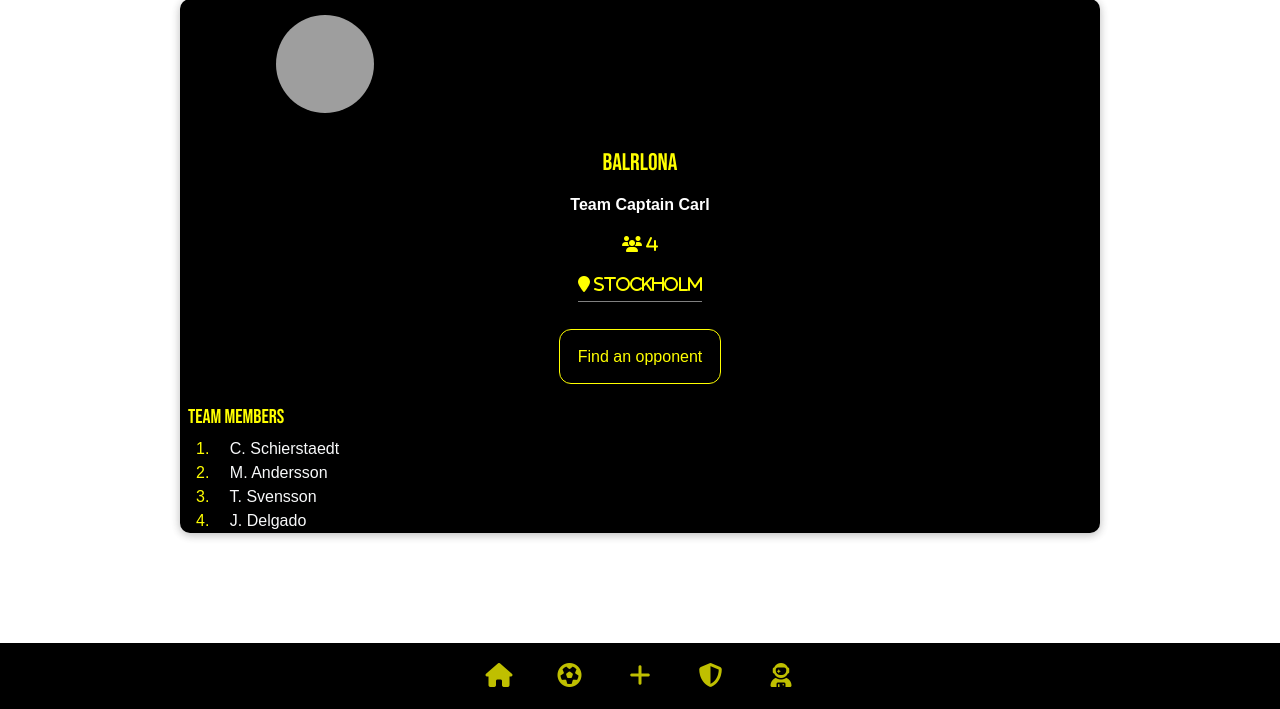
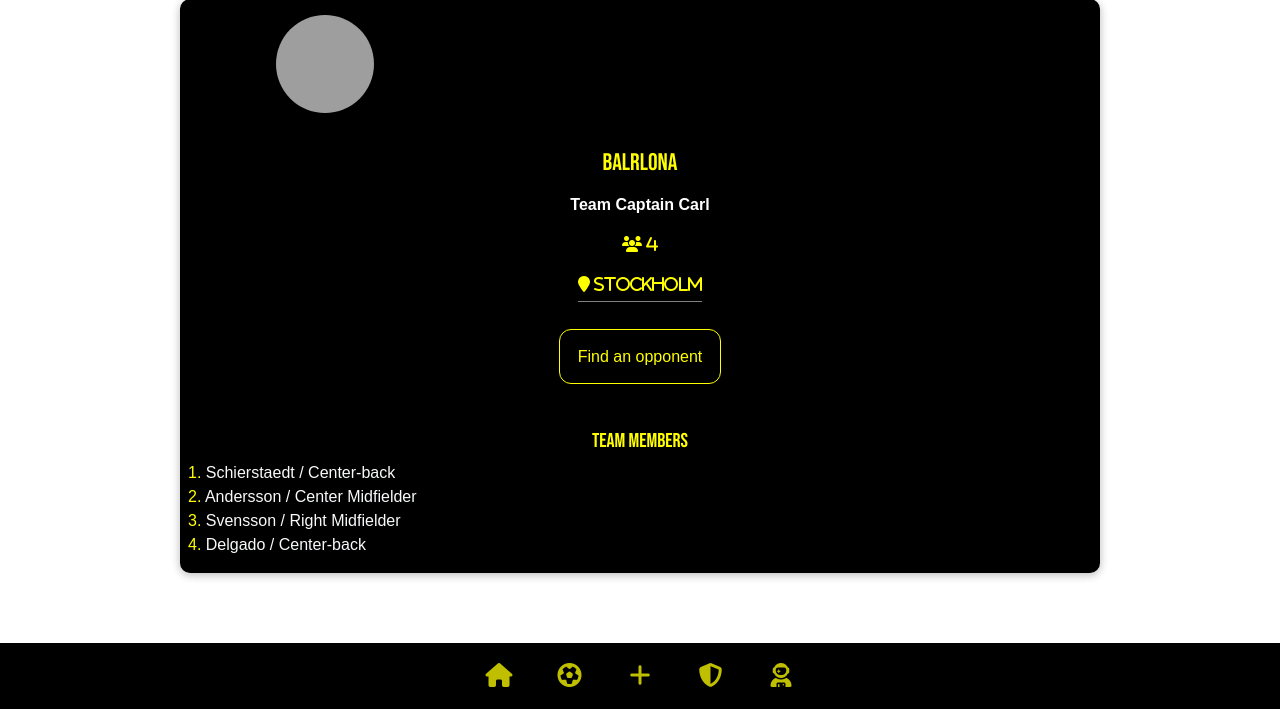
Before and after one commit to CarliSch/Balr, a Rails app: page /clubs/2 in a window 1280 px wide. Shown: the part 91-800 px from the top of the page. Run offline with Rails 7, Linux system fonts and the light colour scheme; a user stored in the database is signed in; data comes from the database, SQL or seed files in the repository; data that the repository does not hold is empty; style sheets or scripts are compiled from the project's sources; parts of the project's set-up code (start-up, migrations or seed data) failed here and were passed over; some libraries are stand-ins or nearby versions; some web fonts are replaced; grey boxes are pictures that could not be loaded.

Commit message:
upgraded the list of players fully

```diff
--- a/app/assets/stylesheets/components/_card.scss
+++ b/app/assets/stylesheets/components/_card.scss
@@ -438,3 +438,7 @@
 .club-team-list-card{
   color: yellow;
 }
+
+.team-members{
+  text-align: center;
+}
--- a/app/views/clubs/show.html.erb
+++ b/app/views/clubs/show.html.erb
@@ -27,16 +27,17 @@
             <% end %>
           </div>
         </div>
-        <div class="club-team-list-card">
-        <h5 class="club-list-of-players ml-2">Team members</h5>
+        <div class="club-team-list-card pb-3 mt-4">
+        <h5 class="club-list-of-players d-flex justify-content-center">Team members</h5>
           <% @club.members.each.with_index(1) do |user, index| %>
             <div class="club-list-of-players">
-              <span class="m-3"><%= index %>.</span>
+              <span class="ml-2"><%= index %>.</span>
               <% if user %>
                 <span class="<%= 'text-info' if current_user == user %>">
                 <%= link_to user_profile_path(user), class: "text-light" do %>
-                  <%= user.first_name.first %>.
+                  <%#= user.first_name.first %>
                   <%= user.last_name%>
+                  / <%= user.position %>
                 <% end %>
                 </span>
               <% else %>
```
